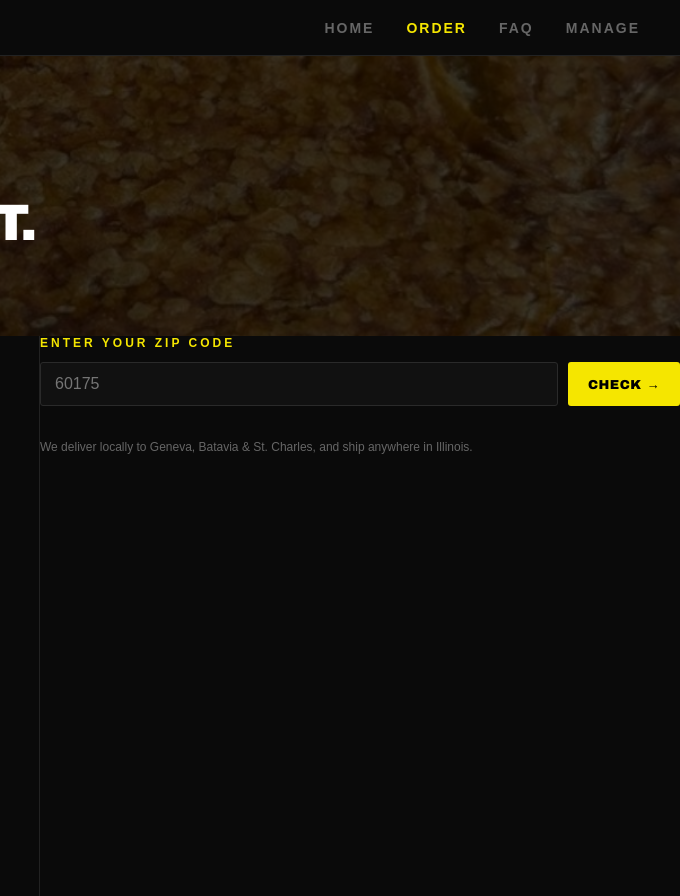
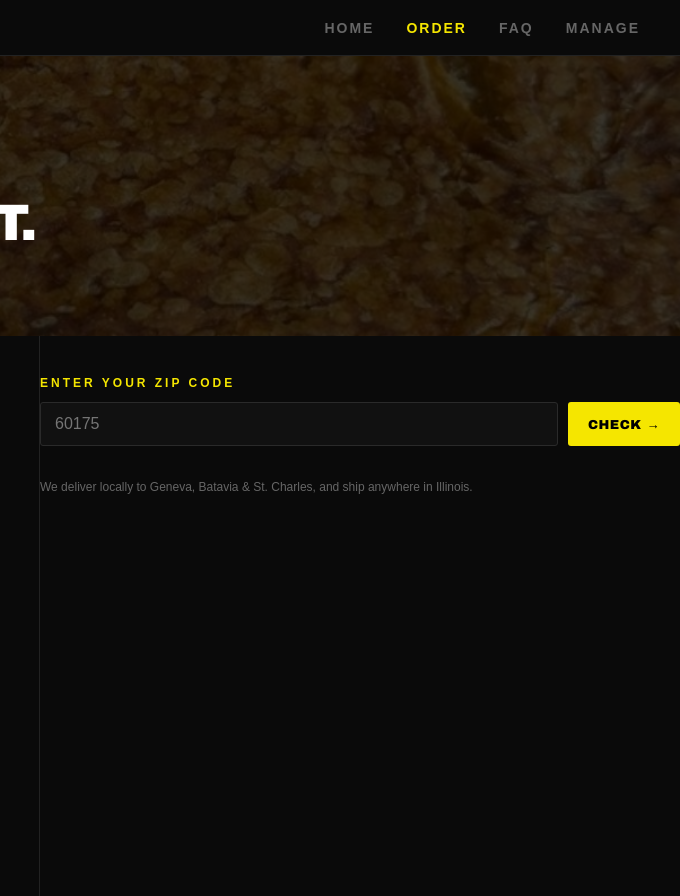
Before and after one commit to justinrush9/justbread-site, a website: page order/index.html in a window 1280 px wide. Shown: the full height of the page, 600-1280 px from the left. Drawn offline with Linux system fonts and the light colour scheme.

Commit message:
add top padding to order page above zip

```diff
--- a/order/index.html
+++ b/order/index.html
@@ -258,7 +258,7 @@
   .jb-zip-row button { background: var(--yellow); color: #000; border: none; border-radius: 3px; font-family: 'Arial Black', Arial, sans-serif; font-size: 13px; font-weight: 900; letter-spacing: 0.5px; text-transform: uppercase; padding: 12px 20px; cursor: pointer; white-space: nowrap; transition: opacity 0.15s; }
   .jb-zip-row button:hover { opacity: 0.85; }
   .jb-zip-note { font-family: Arial, sans-serif; font-size: 12px; color: var(--muted); margin-top: 6px; line-height: 1.5; }
-  #zip-entry-panel { margin-bottom: 32px; }
+  #zip-entry-panel { margin-bottom: 32px; padding-top: 40px; }
   .jb-zip-display { font-family: Arial, sans-serif; font-size: 13px; color: var(--muted); margin-bottom: 20px; }
   .jb-zip-display span { color: var(--white); font-weight: 700; }
   .jb-zip-display button { background: none; border: none; color: var(--yellow); font-family: Arial, sans-serif; font-size: 13px; font-weight: 700; cursor: pointer; padding: 0; text-decoration: underline; }
```
